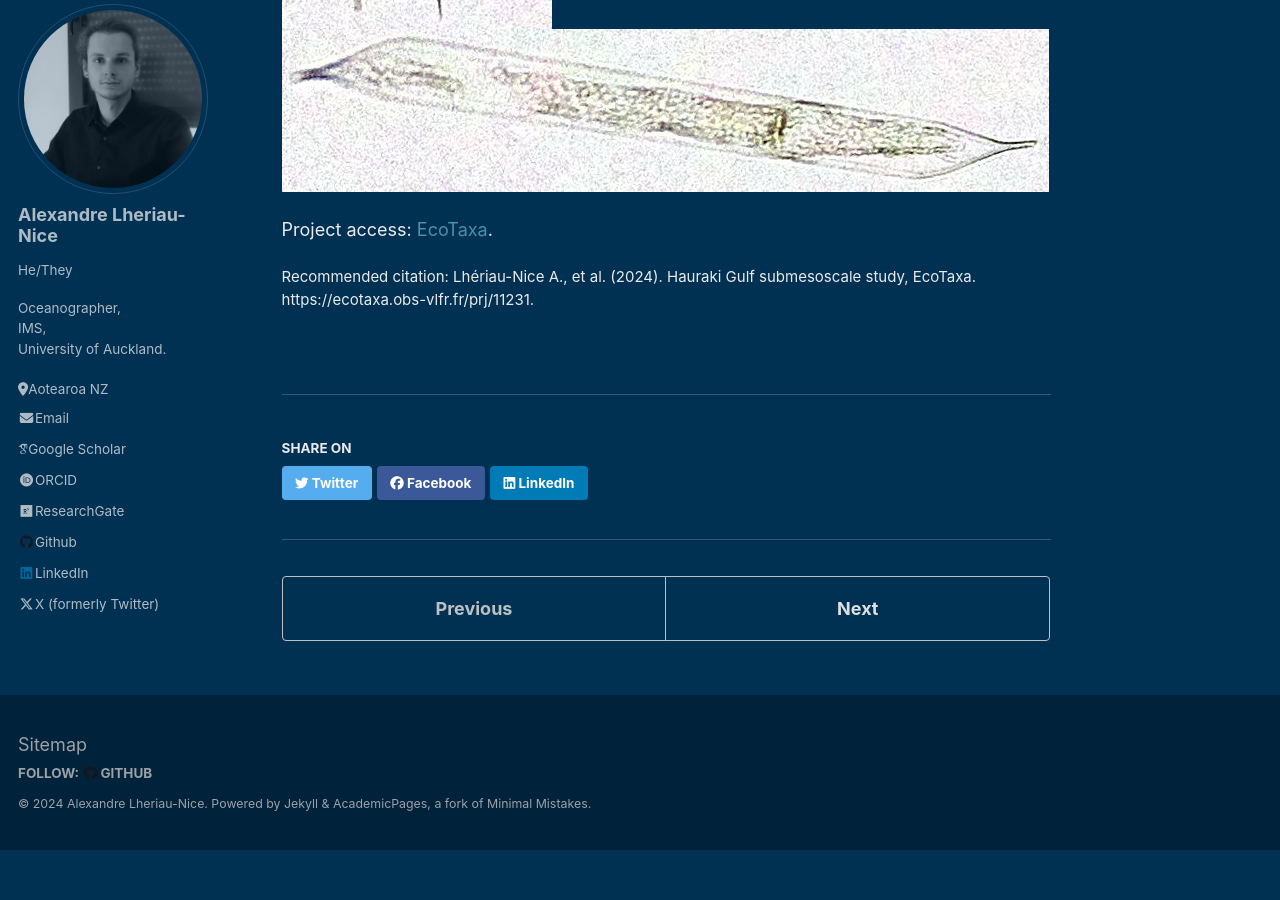
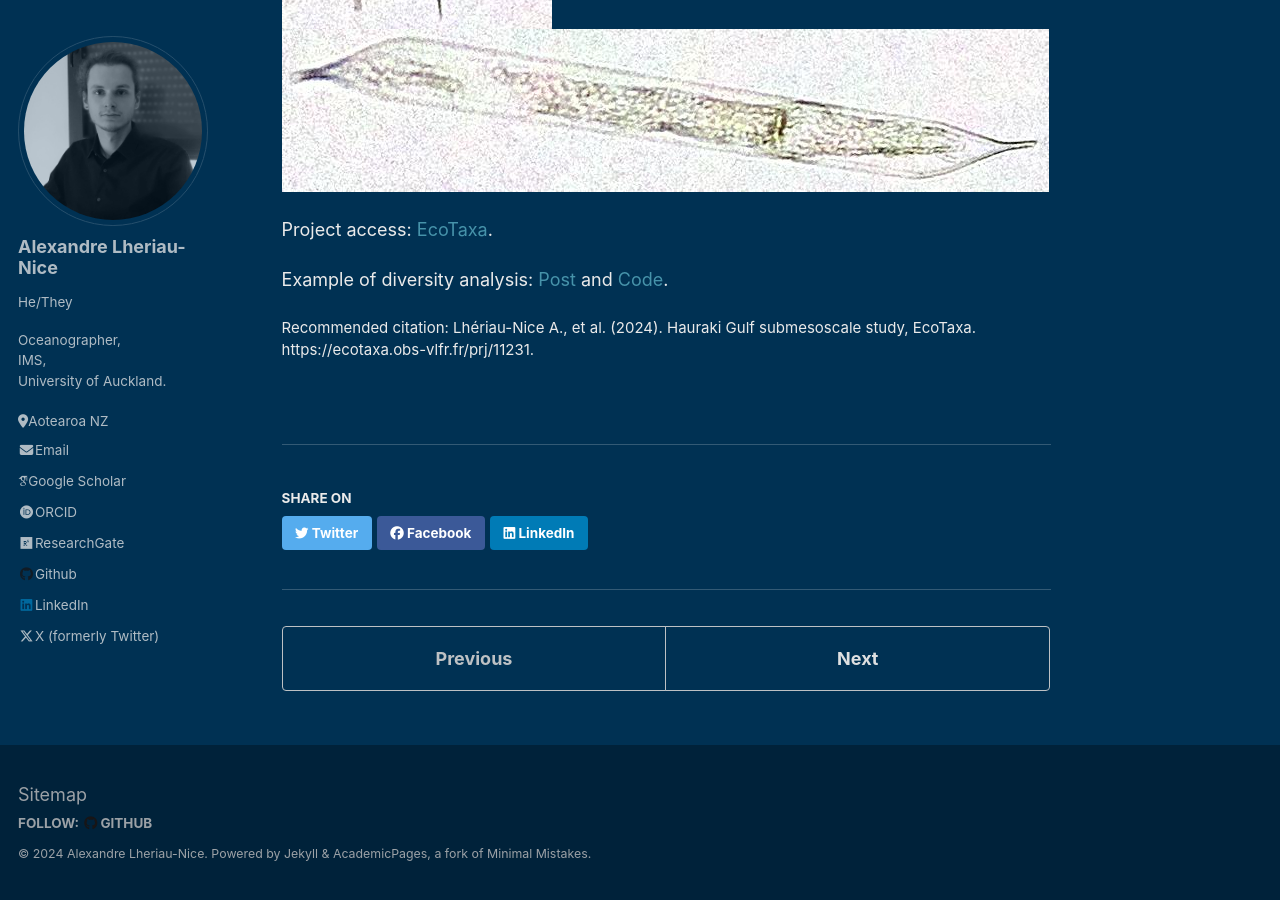
Before and after one commit to AlxLhrNc/AlxLhrNc.github.io, a Jekyll site: the page built from _portfolio/2024_EcoTaxa.md, in a window 1280 px wide and 900 px high, scrolled down 3426 px. Built offline with Jekyll 4.4.1, drawn with Linux system fonts in a browser that asks for light colours; some web fonts are replaced; before the commit the page ends 4276 px from its top, so only the background shows below that.

Commit message:
Update 2024_EcoTaxa.md

```diff
--- a/_portfolio/2024_EcoTaxa.md
+++ b/_portfolio/2024_EcoTaxa.md
@@ -29,3 +29,5 @@
 <img src='/images/Rhizosolenia_robusta.jpg' height="200"/>
 
 Project access: [EcoTaxa](https://ecotaxa.obs-vlfr.fr/prj/11231).
+
+Example of diversity analysis: [Post](https://alxlhrnc.github.io/portfolio/2024_EcoTaxa_analysis/) and [Code](https://github.com/AlxLhrNc/EcoTaxa-Analysis).
```
